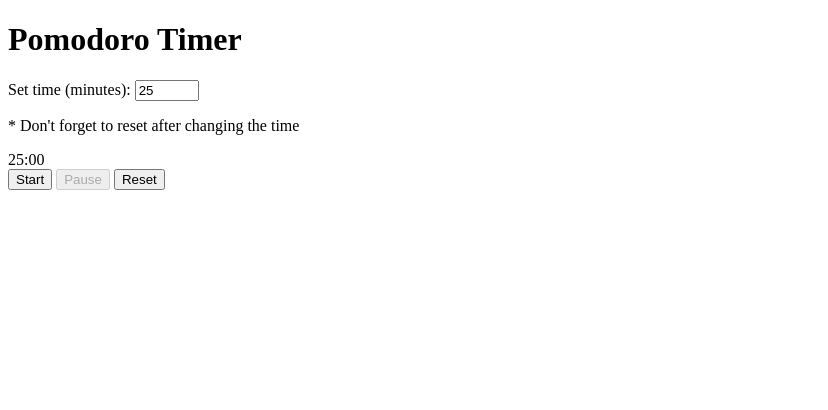
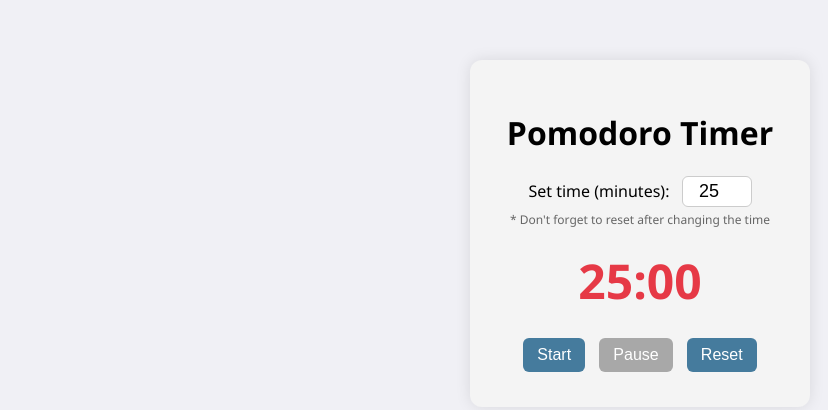
Before and after one commit to aishi1528/pomodoro-timer, a plain HTML site: page index.html in a window 1280 px wide. Shown: the whole page, without its empty margins (0-828 px from the left). Drawn offline with Linux system fonts and the light colour scheme.

Commit message:
Update style.css

```diff
--- a/style.css
+++ b/style.css
@@ -1,69 +1,64 @@
-// script.js
-let timerDisplay = document.getElementById('timer');
-let startBtn = document.getElementById('start');
-let pauseBtn = document.getElementById('pause');
-let resetBtn = document.getElementById('reset');
-let timeInput = document.getElementById('timeInput');
+/* style.css */
 
-let pomodoroDuration = parseInt(timeInput.value) * 60; // in seconds
-let timeLeft = pomodoroDuration;
-let timerInterval = null;
-
-function updateDisplay() {
-  let minutes = Math.floor(timeLeft / 60);
-  let seconds = timeLeft % 60;
-  timerDisplay.textContent =
-    `${minutes.toString().padStart(2,'0')}:${seconds.toString().padStart(2,'0')}`;
+body {
+  background-color: #f0f0f5;
+  font-family: 'Segoe UI', Tahoma, Geneva, Verdana, sans-serif;
+  margin: 0;
+  padding: 0;
 }
 
-function startTimer() {
-  // Disable changing time while timer is running
-  timeInput.disabled = true;
-
-  if (timerInterval) return; // Already running
-  timerInterval = setInterval(() => {
-    if (timeLeft > 0) {
-      timeLeft--;
-      updateDisplay();
-    } else {
-      clearInterval(timerInterval);
-      timerInterval = null;
-      alert("Time's up! Take a break 😊");
-      pauseBtn.disabled = true;
-      startBtn.disabled = false;
-      timeInput.disabled = false;
-    }
-  }, 1000);
-  startBtn.disabled = true;
-  pauseBtn.disabled = false;
+#pomodoro {
+  text-align: center;
+  margin-top: 60px;
+  background: #f4f4f4;
+  padding: 30px;
+  border-radius: 12px;
+  width: 280px;
+  margin-left: auto;
+  margin-right: auto;
+  box-shadow: 0 0 15px rgba(0,0,0,0.1);
 }
 
-function pauseTimer() {
-  clearInterval(timerInterval);
-  timerInterval = null;
-  startBtn.disabled = false;
-  pauseBtn.disabled = true;
-  timeInput.disabled = false;
+#timeInput {
+  width: 60px;
+  font-size: 18px;
+  padding: 4px;
+  margin-left: 8px;
+  border-radius: 6px;
+  border: 1px solid #ccc;
+  text-align: center;
 }
 
-function resetTimer() {
-  clearInterval(timerInterval);
-  timerInterval = null;
-  pomodoroDuration = parseInt(timeInput.value) * 60;
-  if (isNaN(pomodoroDuration) || pomodoroDuration <= 0) {
-    pomodoroDuration = 25 * 60; // fallback to 25 minutes
-    timeInput.value = 25;
-  }
-  timeLeft = pomodoroDuration;
-  updateDisplay();
-  startBtn.disabled = false;
-  pauseBtn.disabled = true;
-  timeInput.disabled = false;
+.note {
+  font-size: 12px;
+  color: #666;
+  margin-top: 4px;
 }
 
-startBtn.addEventListener('click', startTimer);
-pauseBtn.addEventListener('click', pauseTimer);
-resetBtn.addEventListener('click', resetTimer);
+#timer {
+  font-size: 48px;
+  margin: 20px 0;
+  font-weight: bold;
+  color: #e63946;
+}
 
-// Update timer display initially based on default input value
-resetTimer();
+.buttons button {
+  font-size: 16px;
+  padding: 8px 14px;
+  margin: 5px;
+  cursor: pointer;
+  border: none;
+  border-radius: 6px;
+  background-color: #457b9d;
+  color: white;
+  transition: background-color 0.3s ease;
+}
+
+.buttons button:hover:not(:disabled) {
+  background-color: #1d3557;
+}
+
+.buttons button:disabled {
+  background-color: #a8a8a8;
+  cursor: not-allowed;
+}
```
